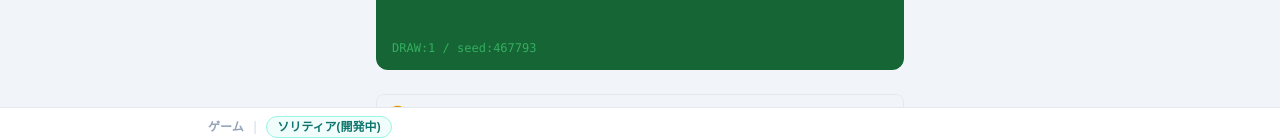
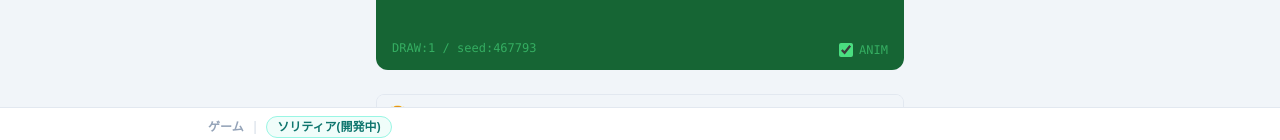
Before and after one commit to kuroto-96X/Utilities-Svelte, a SvelteKit app: page /game/solitaire in a window 1280 px wide. Shown: the part 597-737 px from the top of the page. Built offline with nearby package versions, Linux system fonts and the light colour scheme.

Commit message:
feat: 移動アニメーションのオンオフチェックボックスをプレイエリア右下に追加

```diff
--- a/src/routes/game/solitaire/+page.svelte
+++ b/src/routes/game/solitaire/+page.svelte
@@ -87,6 +87,7 @@
   let showVictory = $state(false)
   let autoCompleting = $state(false)
   let pendingMode = $state<1 | 3>(_sets.pendingMode)
+  let animEnabled = $state(_sets.animEnabled)
   let dragInfo = $state<DragInfo | null>(null)
   let dropTarget = $state<{ pile: 'tableau' | 'foundation'; index: number } | null>(null)
   let flyCard = $state<FlyCard | null>(null)
@@ -129,7 +130,7 @@
     try { localStorage.setItem('solitaire-game', JSON.stringify({ state: { ...state, history: [] }, undoCount, hintCount })) } catch {}
   })
   $effect(() => {
-    try { localStorage.setItem('solitaire-settings', JSON.stringify({ useSeed, seedInput, pendingMode })) } catch {}
+    try { localStorage.setItem('solitaire-settings', JSON.stringify({ useSeed, seedInput, pendingMode, animEnabled })) } catch {}
   })
 
 
@@ -388,7 +389,7 @@
     }
   }
 
-  function loadSavedSettings(defaultSeed: number, defaultDrawMode: 1 | 3): { useSeed: boolean; seedInput: string; pendingMode: 1 | 3 } {
+  function loadSavedSettings(defaultSeed: number, defaultDrawMode: 1 | 3): { useSeed: boolean; seedInput: string; pendingMode: 1 | 3; animEnabled: boolean } {
     try {
       const saved = localStorage.getItem('solitaire-settings')
       if (saved) {
@@ -397,10 +398,11 @@
           useSeed: typeof p.useSeed === 'boolean' ? p.useSeed : false,
           seedInput: typeof p.seedInput === 'string' ? p.seedInput : String(defaultSeed),
           pendingMode: (p.pendingMode === 1 || p.pendingMode === 3) ? p.pendingMode as 1 | 3 : defaultDrawMode,
+          animEnabled: typeof p.animEnabled === 'boolean' ? p.animEnabled : true,
         }
       }
     } catch {}
-    return { useSeed: false, seedInput: String(defaultSeed), pendingMode: defaultDrawMode }
+    return { useSeed: false, seedInput: String(defaultSeed), pendingMode: defaultDrawMode, animEnabled: true }
   }
 
   function loadTop10(): ScoreEntry[] {
@@ -506,6 +508,13 @@
       di.count >= 2            ? 'medium' :
                                  'small'
     )
+    if (!animEnabled) {
+      state = next
+      showHints = false; selected = null
+      cfg = cfgForSize('medium')
+      checkAfterMove()
+      return
+    }
     const cards = di.pile === 'waste'
       ? state.waste.slice(-1)
       : di.pile === 'foundation'
@@ -1288,6 +1297,12 @@
     <div class="absolute bottom-3 left-4">
       <span class="text-xs text-green-400/60 font-mono">DRAW:{state.drawMode} / seed:{state.seed}</span>
     </div>
+
+    <!-- アニメーション切り替え（右下） -->
+    <div class="absolute bottom-3 right-4 flex items-center gap-1.5">
+      <input type="checkbox" id="anim-toggle" bind:checked={animEnabled} class="w-3.5 h-3.5 accent-green-400 cursor-pointer" />
+      <label for="anim-toggle" class="text-xs text-green-400/60 font-mono select-none cursor-pointer">ANIM</label>
+    </div>
   </div>
 
   <!-- TOP10スコア -->
```
